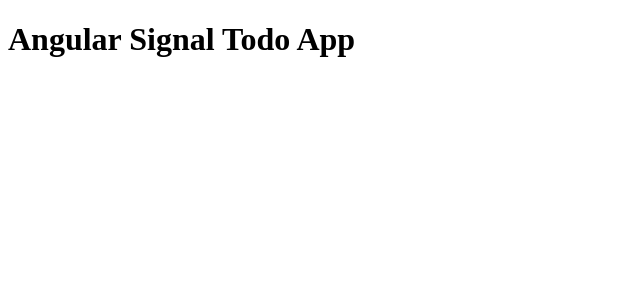
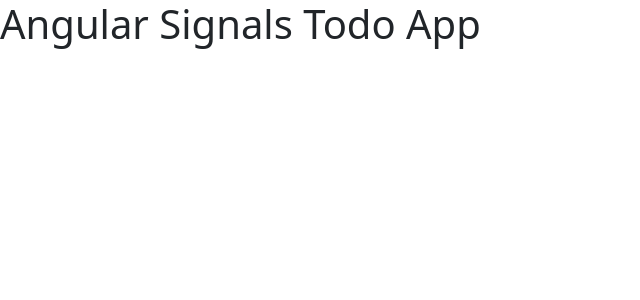
Before and after one commit to ankurinfoniti/angular-signals-todo, an Angular app: page / in a window 1280 px wide. Shown: the top 300 px of the page, without its empty margins (0-640 px from the left). Built offline with nearby package versions, Linux system fonts and the light colour scheme.

Commit message:
implemented bootstrap cdn link

```diff
--- a/src/app/app.component.ts
+++ b/src/app/app.component.ts
@@ -9,5 +9,5 @@ import { CommonModule } from '@angular/common';
   styleUrls: ['./app.component.css'],
 })
 export class AppComponent {
-  title = 'Angular Signal Todo App';
+  title = 'Angular Signals Todo App';
 }
--- a/src/index.html
+++ b/src/index.html
@@ -6,6 +6,12 @@
     <base href="/" />
     <meta name="viewport" content="width=device-width, initial-scale=1" />
     <link rel="icon" type="image/x-icon" href="favicon.ico" />
+    <link
+      href="https://cdn.jsdelivr.net/npm/bootstrap@5.3.1/dist/css/bootstrap.min.css"
+      rel="stylesheet"
+      integrity="sha384-4bw+/aepP/YC94hEpVNVgiZdgIC5+VKNBQNGCHeKRQN+PtmoHDEXuppvnDJzQIu9"
+      crossorigin="anonymous"
+    />
   </head>
   <body>
     <app-root></app-root>
```
